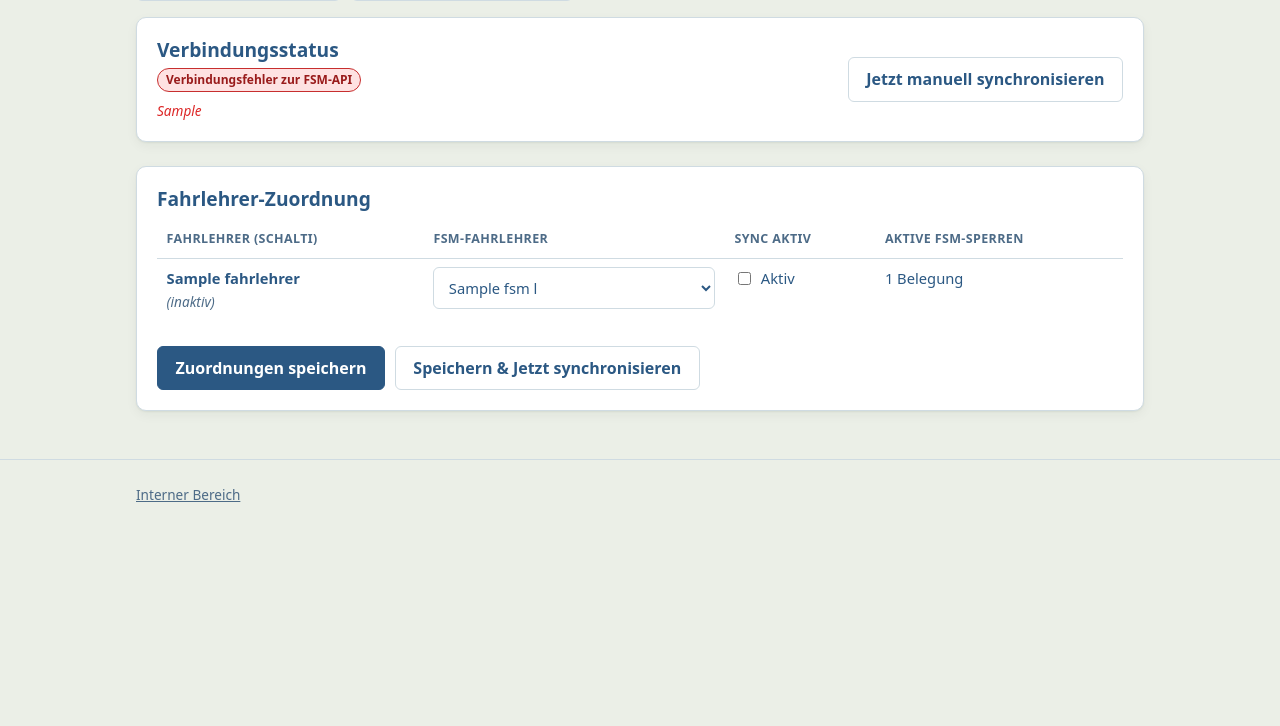
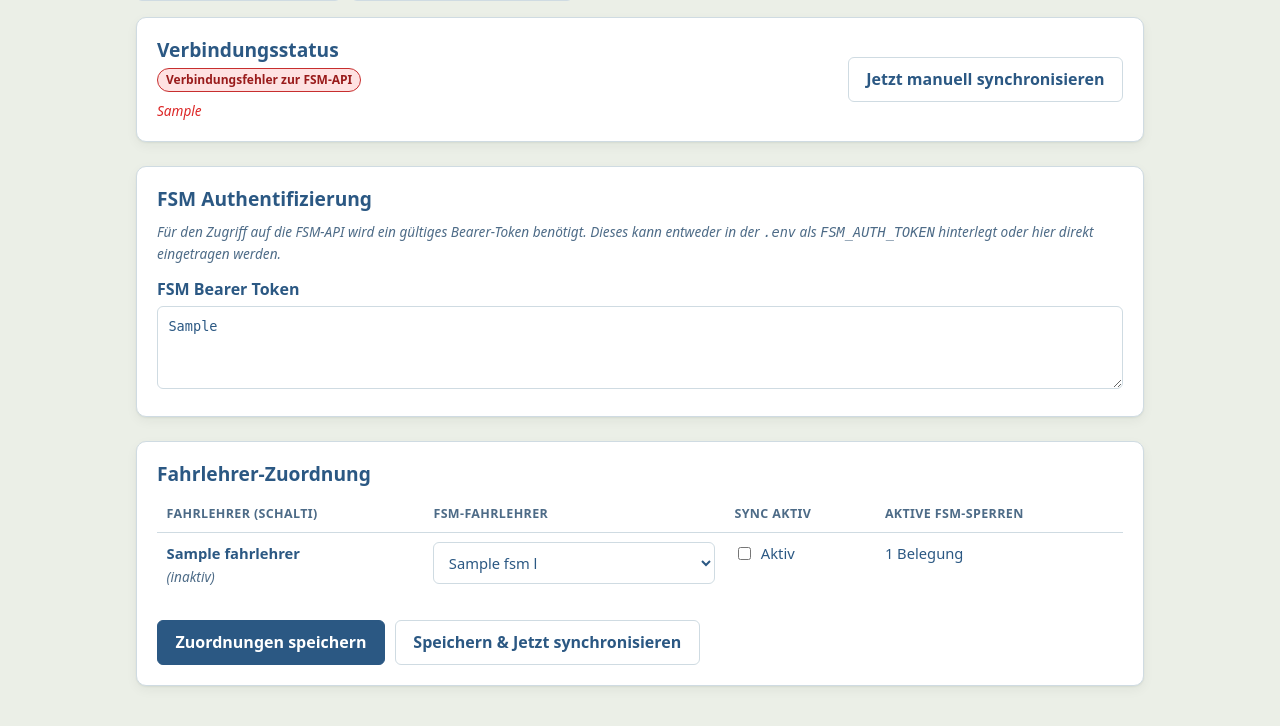
Before and after one commit to YoMamasNerd/schalti_termine, a Django app: template termine/templates/staff/fsm_einstellungen.html in a window 1280 px wide. Shown: the part 235-961 px from the top of the page. Before the commit the page ends 737 px from the top, so only its background shows below. Run offline with Django 5.2, Linux system fonts and the light colour scheme; the template is opened without the code that fills it: most values are stand-ins (such as "Sample title", 1, 10 or a date in 2020); parts of the project's set-up code (start-up, migrations or seed data) failed here and were passed over.

Commit message:
FSM Bearer-Token Eingabefeld in den FSM-Einstellungen bereitstellen

```diff
--- a/termine/templates/staff/fsm_einstellungen.html
+++ b/termine/templates/staff/fsm_einstellungen.html
@@ -48,9 +48,29 @@
     </div>
   </div>
 
-  <!-- Zuordnungstabelle -->
+  <!-- Zuordnungstabelle & Token -->
   <form method="post" novalidate>
     {% csrf_token %}
+
+    <div class="karte" style="margin-bottom: 1.5rem">
+      <h2>FSM Authentifizierung</h2>
+      <p class="leer">
+        Für den Zugriff auf die FSM-API wird ein gültiges Bearer-Token benötigt.
+        Dieses kann entweder in der <code>.env</code> als <code>FSM_AUTH_TOKEN</code> hinterlegt
+        oder hier direkt eingetragen werden.
+      </p>
+      <div style="margin-top: 0.5rem">
+        <label for="fsm_auth_token" style="display:block; font-weight:600; margin-bottom:0.25rem">
+          FSM Bearer Token
+        </label>
+        <textarea name="fsm_auth_token"
+                  id="fsm_auth_token"
+                  rows="3"
+                  placeholder="eyJhbGciOi..."
+                  style="width:100%; font-family:monospace; font-size:0.85rem">{{ fsm_auth_token }}</textarea>
+      </div>
+    </div>
+
     <div class="karte">
       <h2>Fahrlehrer-Zuordnung</h2>
       <div class="tabelle-huelle">
```
Also changed, not shown: termine/staff_views.py (+7 -1 lines).
